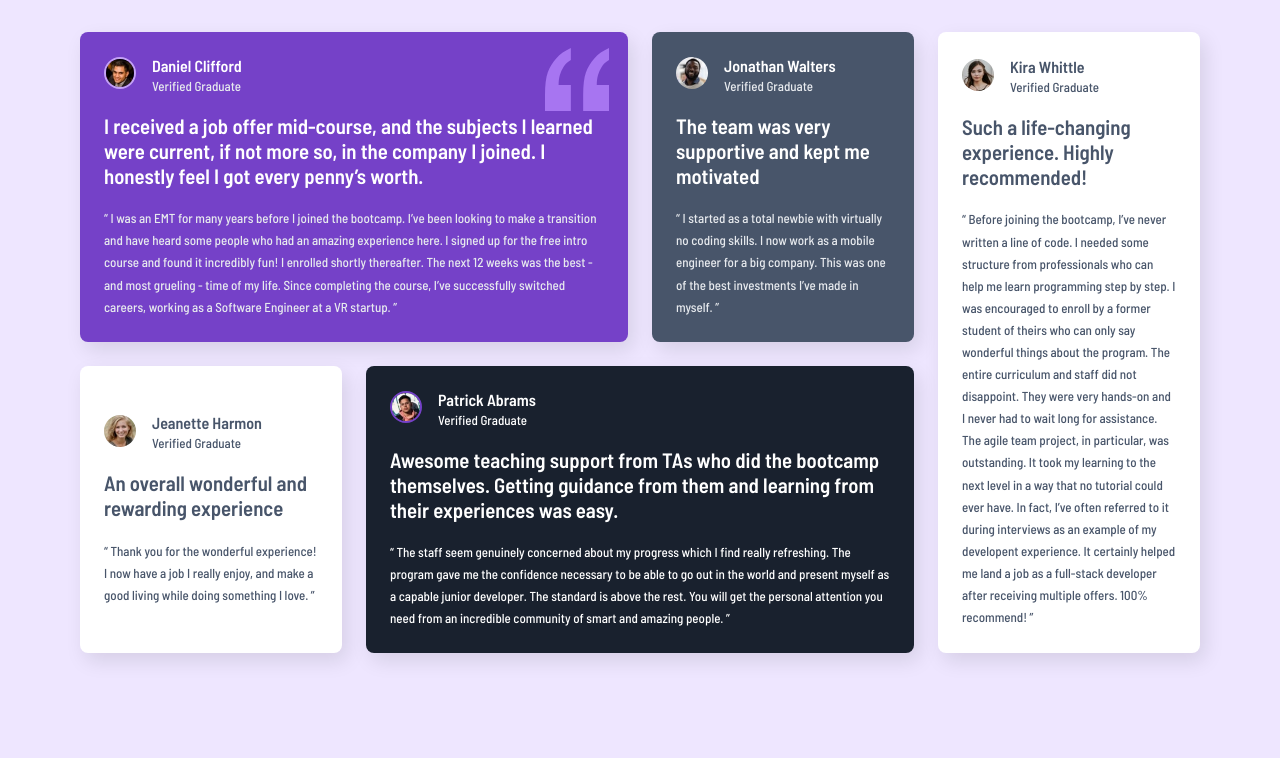
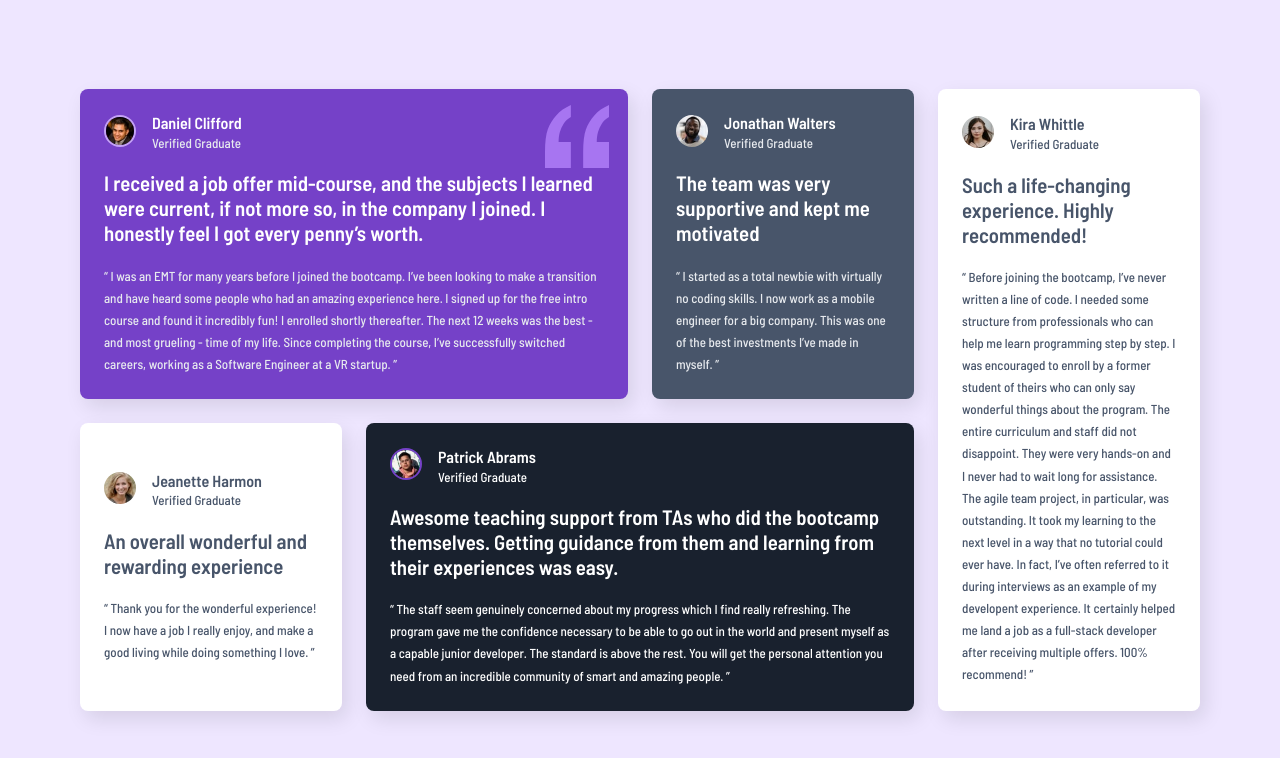
Before and after one commit to hagarSamy310/FEM-TestimonialsGrid, a plain HTML site: page index.html in a window 1280 px wide. Drawn offline with Linux system fonts and the light colour scheme.

Commit message:
Updated version

```diff
--- a/style.css
+++ b/style.css
@@ -36,6 +36,7 @@ body {
 	justify-content: center;
 	align-items: center;
 	padding: 2rem;
+	min-height: 100vh;
 }
 
 .cards {
```
Also changed, not shown: index.html (+0 -1 lines), 1 other file.
